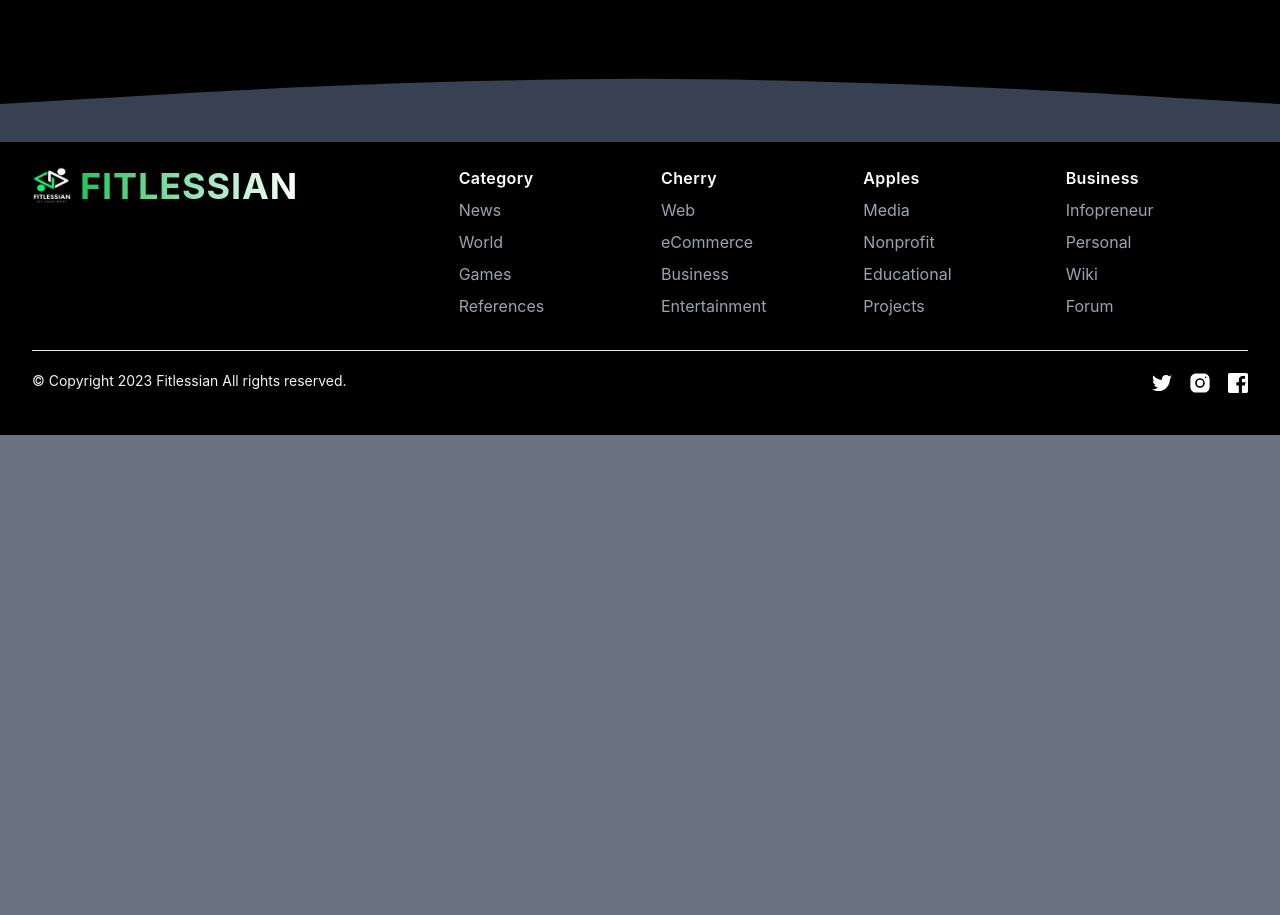
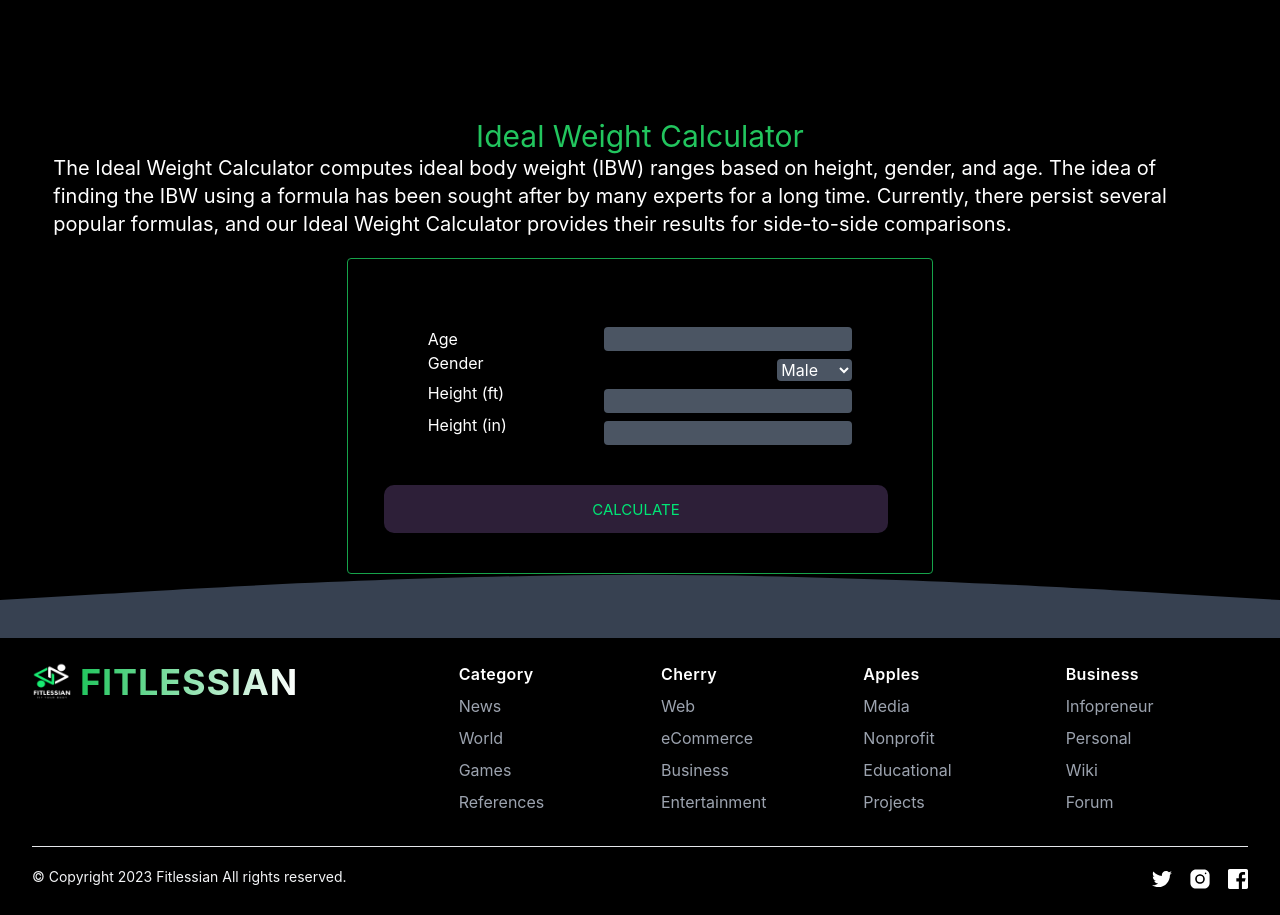
Before and after one commit to farukphero/fitness-tracking-web-client, a React (Create React App) app: page / in a window 1280 px wide. Shown: the part 3512-4427 px from the top of the page. Before the commit the page ends 3947 px from the top, so only its background shows below. Built offline with nearby package versions, Linux system fonts and the light colour scheme; no server answers.

Commit message:
weight calculator

```diff
--- a/src/Pages/Home/Home/Home.js
+++ b/src/Pages/Home/Home/Home.js
@@ -5,6 +5,7 @@ import Branches from '../Branches/Branches';
 import ContactUs from '../ContactUs/ContactUs';
 import Review from '../Review/Review';
 import Services from '../Services/Services';
+import WeightCalculator from '../WeightCalculator/WeightCalculator';
 
  const Home = () => {
   return (
@@ -15,6 +16,7 @@ import Services from '../Services/Services';
       <Review></Review>
       <Branches></Branches>
       <ContactUs></ContactUs>
+      <WeightCalculator></WeightCalculator>
     </div>
   );
  };
--- /dev/null
+++ b/src/Pages/Home/WeightCalculator/WeightCalculator.js
@@ -0,0 +1,61 @@
+import React, { useState } from 'react';
+
+const WeightCalculator = () => {
+
+  const [weight, setWeight] = useState(0);
+
+  const handleSubmit = event => {
+    event.preventDefault();
+    const form = event.target;
+    const age = form.age.value;
+    const gender = form.gender.value;
+    const heightFt = form.heightFt.value;
+    const heightIn = form.heightIn.value;
+    const height = (heightFt * 12) + parseInt(heightIn);
+
+    //  calculation
+    if (gender === "male") {
+      const idealWeight = 52 + (1.9 * (height - 60));
+      setWeight(idealWeight);
+    } else if (gender === "female") {
+      const idealWeight = 49 + (1.7 * (height - 60));
+      setWeight(idealWeight)
+    }
+
+  }
+  return (
+    <div className='my-10'>
+      <h2 className='text-center text-3xl text-green-500'>Ideal Weight Calculator</h2>
+      <h3 className='text-xl'>The Ideal Weight Calculator computes ideal body weight (IBW) ranges based on height, gender, and age. The idea of finding the IBW using a formula has been sought after by many experts for a long time. Currently, there persist several popular formulas, and our Ideal Weight Calculator provides their results for side-to-side comparisons.</h3>
+      {/* input form */}
+      <form onSubmit={handleSubmit} className='border border-green-600 p-10 rounded mx-auto my-5 w-2/4 '>
+      {/* result */}
+      {weight > 0 && <p className='text-3xl text-center text-green-500'>Your Ideal weight is: {weight} kg</p>}
+      {weight < 0 && <p className='text-3xl text-center text-red-500'>Please provide positive number in input field</p>}
+        <div className="form-group flex justify-between mx-10 mt-5">
+          <label for="age" className='mt-2'>Age</label>
+          <input type="number" id="age" name="age" className='text-center mt-2 rounded bg-gray-600' />
+        </div>
+        <div className="form-group flex justify-between mx-10">
+          <label for="gender">Gender</label>
+          <select id="gender" name="gender" className='mt-2 rounded bg-gray-600'>
+            <option value="male">Male</option>
+            <option value="female">Female</option>
+          </select>
+        </div>
+        <div className="form-group flex justify-between mx-10">
+          <label for="heightFt">Height (ft)</label>
+          <input type="number" id="heightFt" name="heightFt" className='text-center mt-2 rounded bg-gray-600' />
+        </div>
+        <div className="form-group flex justify-between mx-10 mb-10">
+          <label for="heightIn">Height (in)</label>
+          <input type="number" id="heightIn" name="heightIn" className='text-center mt-2 rounded bg-gray-600' />
+        </div>
+        <input type="submit" value="Calculate" className="btn btn-contact text-white w-10/12" />
+      </form>
+
+    </div>
+  );
+};
+
+export default WeightCalculator;
--- a/src/Pages/OtherPages/Logs/Weight/Weight.jsx
+++ b/src/Pages/OtherPages/Logs/Weight/Weight.jsx
@@ -4,6 +4,7 @@ const Weight = () => {
     return (
         <div>
             <h2>this is weight page</h2>
+
         </div>
     );
 };
```
